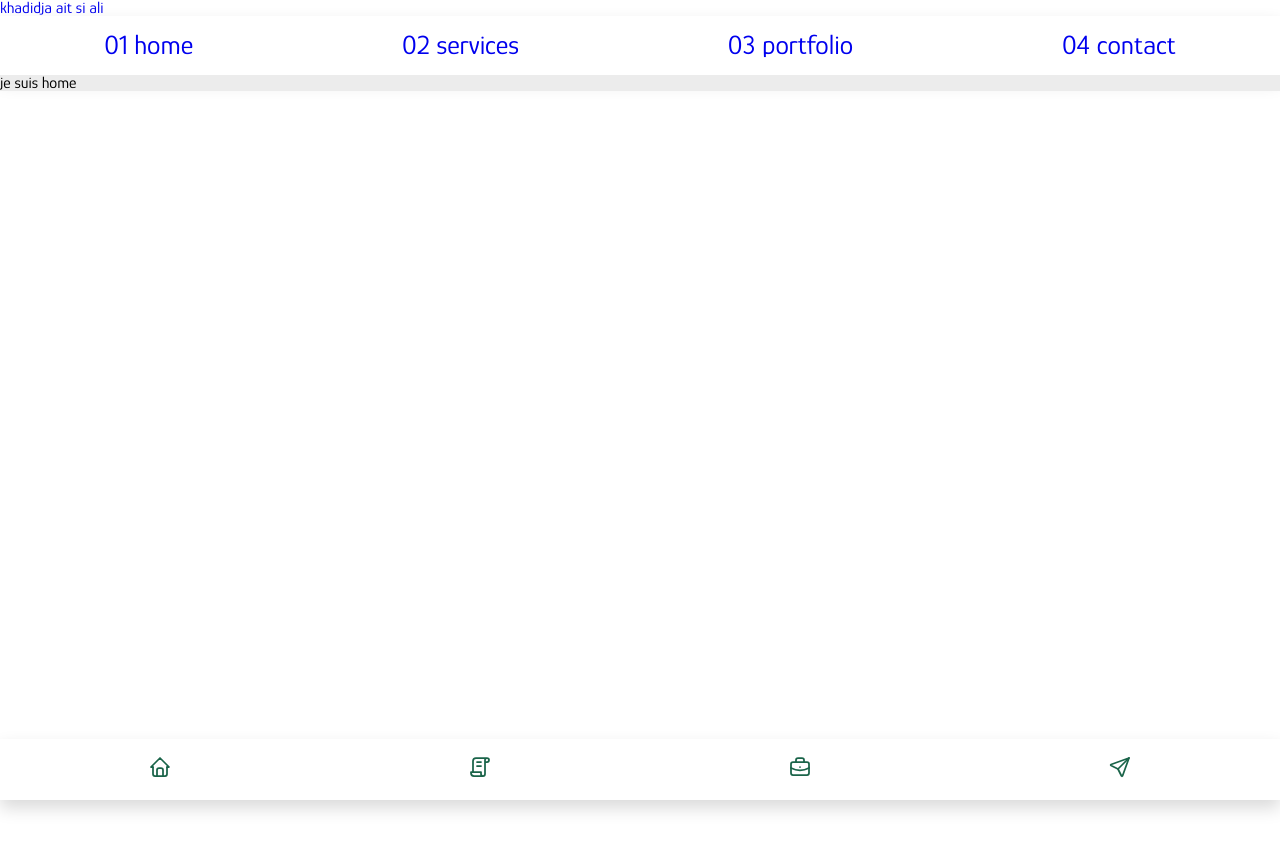
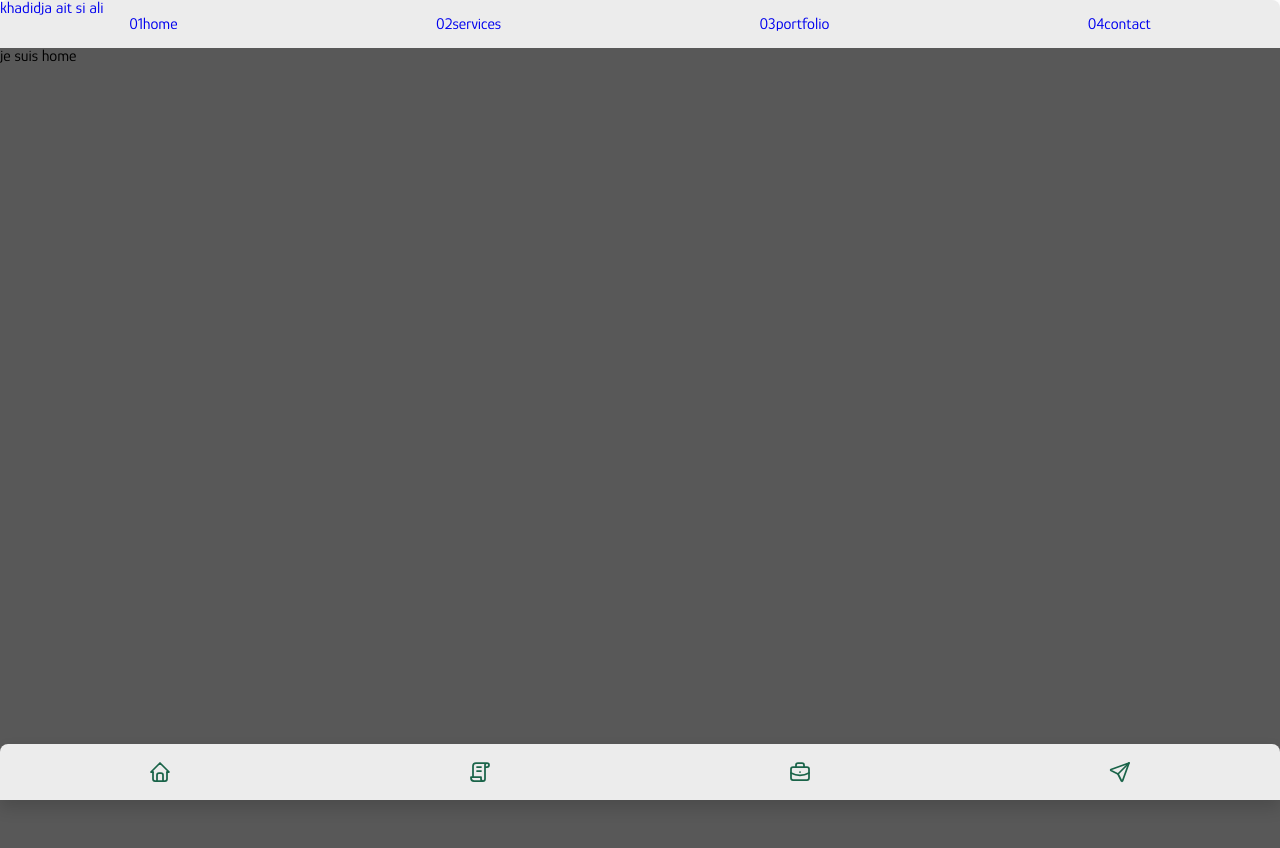
Before and after one commit to Khadija-Asa/portfolio, a React (Create React App) app: page / in a window 1280 px wide. Before the commit the page ends 800 px from the top, so only its background shows below. Built offline with nearby package versions, Linux system fonts and the light colour scheme.

Commit message:
tab bar: done without design yet

```diff
--- a/src/components/Header.js
+++ b/src/components/Header.js
@@ -48,22 +48,22 @@ const Header = () => {
         <ul className='navbar-links'>
           <li className='navbar-item'>
             <NavLink className='navbar-link' to="/">
-              <IconHome color='#1A6449' stroke={1.75}/>
+              <IconHome stroke={1.75}/>
             </NavLink>
           </li>
           <li className='navbar-item'>
             <NavLink className='navbar-link' to="/services">
-            <IconLicense color='#1A6449' stroke={1.75}/>
+            <IconLicense stroke={1.75}/>
             </NavLink>
           </li>
           <li className='navbar-item'>
             <NavLink className='navbar-link' to="/portfolio">
-            <IconBriefcase color='#1A6449' stroke={1.75}/>
+            <IconBriefcase stroke={1.75}/>
             </NavLink>
           </li>
           <li className='navbar-item'>
             <NavLink className='navbar-link' to="/contact">
-            <IconSend color='#1A6449' stroke={1.75}/>
+            <IconSend stroke={1.75}/>
             </NavLink>
           </li>
         </ul>
--- a/src/components/Home.js
+++ b/src/components/Home.js
@@ -2,7 +2,7 @@ import React from 'react';
 
 const Home = () => {
   return (
-    <div className='home'>
+    <div className='contact'>
       je suis home
     </div>
   );
--- a/src/styles/header.css
+++ b/src/styles/header.css
@@ -3,6 +3,11 @@
   .navbar {
     display: none;
   }
+}
+
+/* Name - Logo */
+.navbar-logo {
+  position: absolute;
 }
 
 /* Mobile */
@@ -13,13 +18,20 @@
 }
 
 .navbar-links {
+  background-color: var(--Light-Gray);
   box-shadow: 0 .5rem 1rem
             rgba(0,0,0,.15);
+  border-radius: .5rem .5rem 0 0;
   display: flex;
-  font-size: 1.7rem;
   justify-content: space-around;
   padding: 1rem 0;
 }
 
-/* .icon-tabler:hover {
-} */
+.navbar-link {
+  align-items: center;
+  display: flex;
+}
+
+.icon-tabler {
+  color: #1A6449;
+}
--- a/src/styles/main.css
+++ b/src/styles/main.css
@@ -93,9 +93,11 @@ select {
 .home,
 .portfolio {
   background-color: var(--Light-Gray);
+  min-height: 100vh;
 }
 
 .services,
 .contact {
   background-color: var(--Dark-Gray);
+  min-height: 100vh;
 }
```
